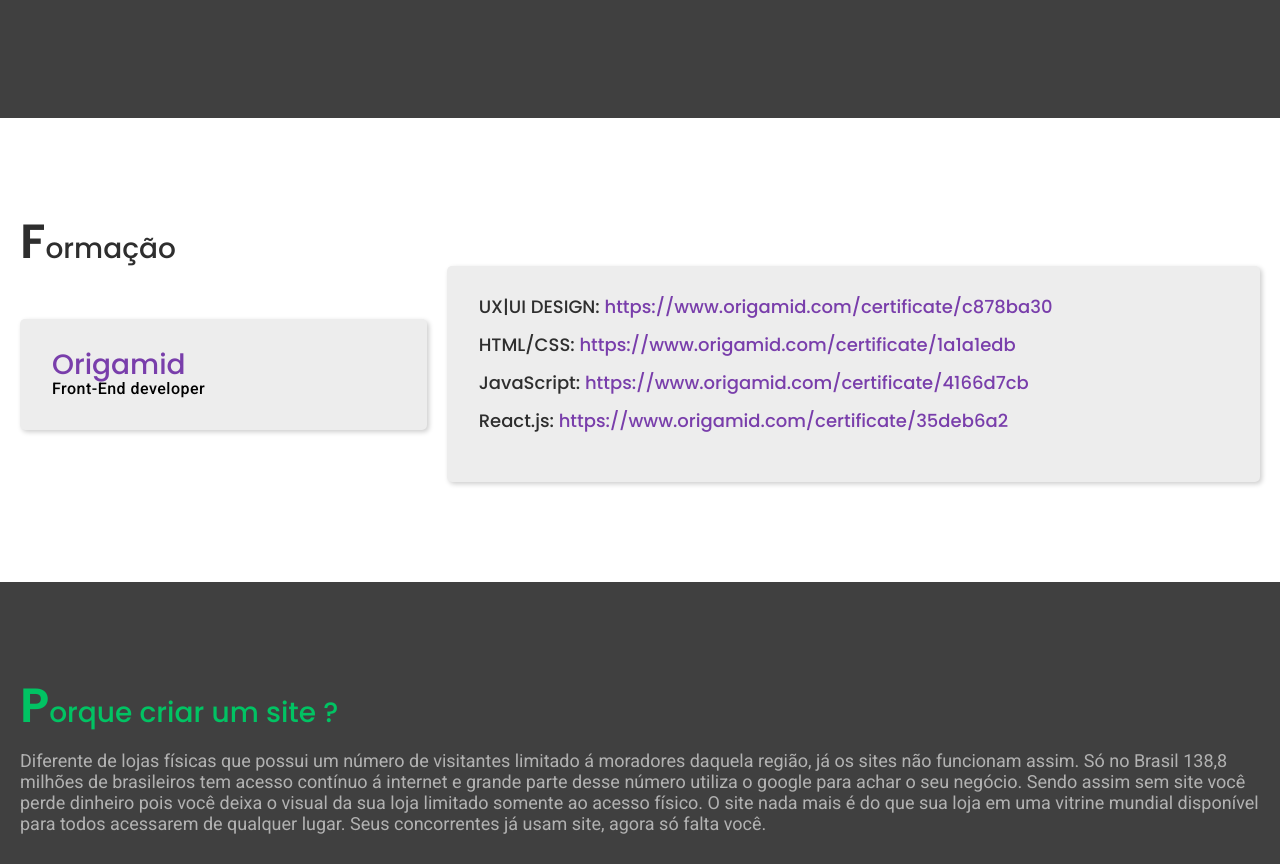
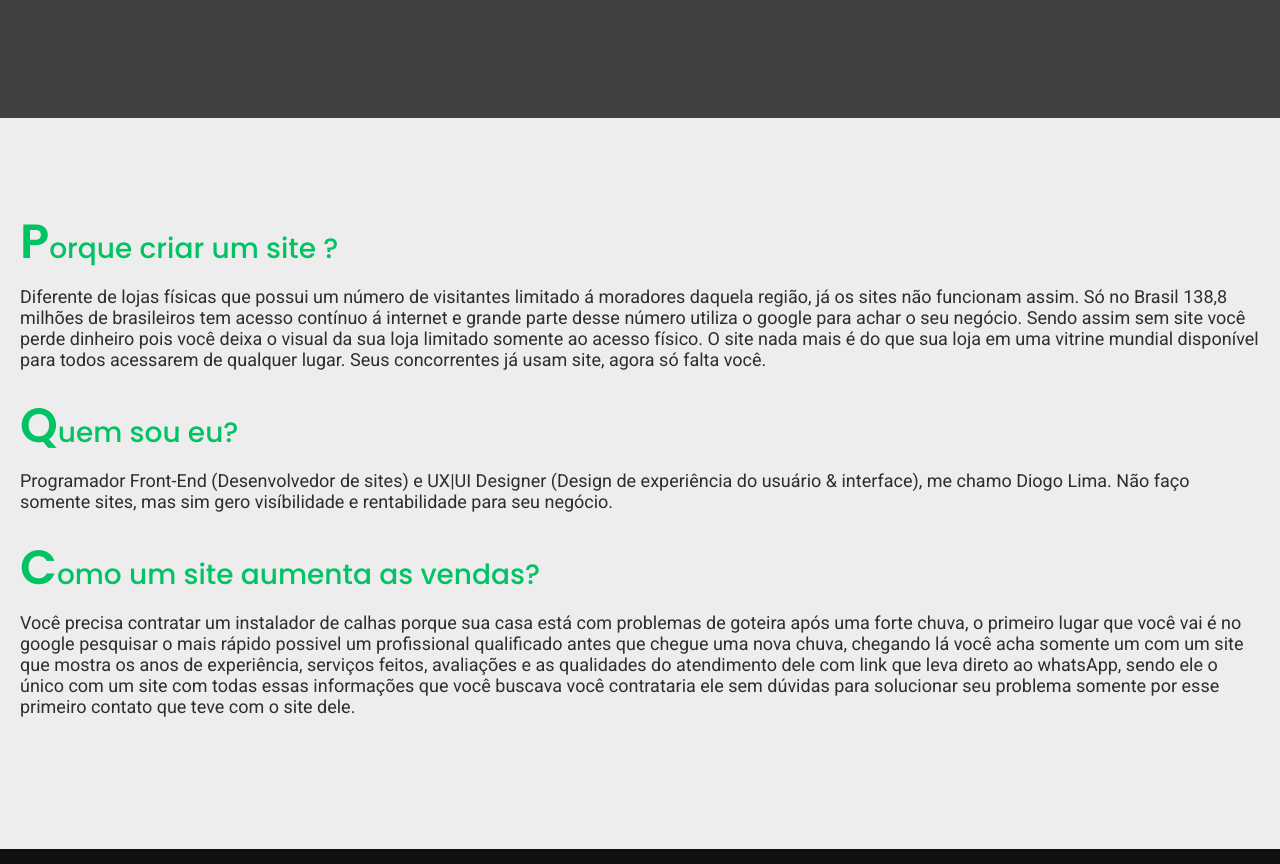
Before and after one commit to eidiogolima/Portifolio, a React (Create React App) app: page / in a window 1280 px wide. Shown: the part 1933-2797 px from the top of the page. Built offline with nearby package versions, Linux system fonts and the light colour scheme.

Commit message:
remove formação

```diff
--- a/src/CSS/Components/HowCreateSite.module.css
+++ b/src/CSS/Components/HowCreateSite.module.css
@@ -1,5 +1,5 @@
 #createBg {
-  background: var(--cor-9);
+  background: var(--cor-2);
   padding: 100px 0;
 }
 
--- a/src/Components/WhyCreateSite.js
+++ b/src/Components/WhyCreateSite.js
@@ -8,7 +8,7 @@ const WhyCreateSite = () => {
           <h1 className="font-1-xl">
             P<span className="font-1-l">orque criar um site ?</span>{' '}
           </h1>
-          <p className="font-2-s cor-5">
+          <p className="font-2-s cor-10">
             Diferente de lojas físicas que possui um número de visitantes
             limitado á moradores daquela região, já os sites não funcionam
             assim. Só no Brasil 138,8 milhões de brasileiros tem acesso contínuo
@@ -25,7 +25,7 @@ const WhyCreateSite = () => {
           <h1 className="font-1-xl">
             Q<span className="font-1-l">uem sou eu?</span>{' '}
           </h1>
-          <p className="font-2-s cor-5">
+          <p className="font-2-s cor-10">
             Programador Front-End (Desenvolvedor de sites) e UX|UI Designer
             (Design de experiência do usuário & interface), me
             chamo Diogo Lima. Não faço somente sites, mas sim gero visíbilidade
@@ -37,7 +37,7 @@ const WhyCreateSite = () => {
           <h1 className="font-1-xl">
             C<span className="font-1-l">omo um site aumenta as vendas?</span>{' '}
           </h1>
-          <p className="font-2-s cor-5">
+          <p className="font-2-s cor-10">
            Você precisa contratar um instalador de calhas porque sua casa está com problemas de goteira após uma forte chuva, o primeiro lugar que você vai é no google pesquisar o mais rápido possivel um profissional qualificado antes que chegue uma nova chuva, chegando lá você acha somente um com um site que mostra os anos de experiência, serviços feitos, avaliações e as qualidades do atendimento dele com link que leva direto ao whatsApp, sendo ele o único com um site com todas essas informações que você buscava você contrataria ele sem dúvidas para solucionar seu problema somente por esse primeiro contato que teve com o site dele.
           </p>
         </div>
--- a/src/Pages/Home/Home.js
+++ b/src/Pages/Home/Home.js
@@ -2,7 +2,6 @@ import React from 'react';
 import Footer from '../../Components/Footer';
 import Introduction from '../../Components/Introduction';
 import Projects from '../../Components/Projects';
-import Training from '../../Components/Training';
 import WhyCreateSite from '../../Components/WhyCreateSite';
 import Head from '../../Global/Head';
 // import styles from '../../CSS/Pages/Home.module.css';
@@ -16,7 +15,6 @@ const Home = () => {
       />
       <Introduction />
       <Projects />
-      <Training />
       <WhyCreateSite />
       <Footer />
     </>
```
